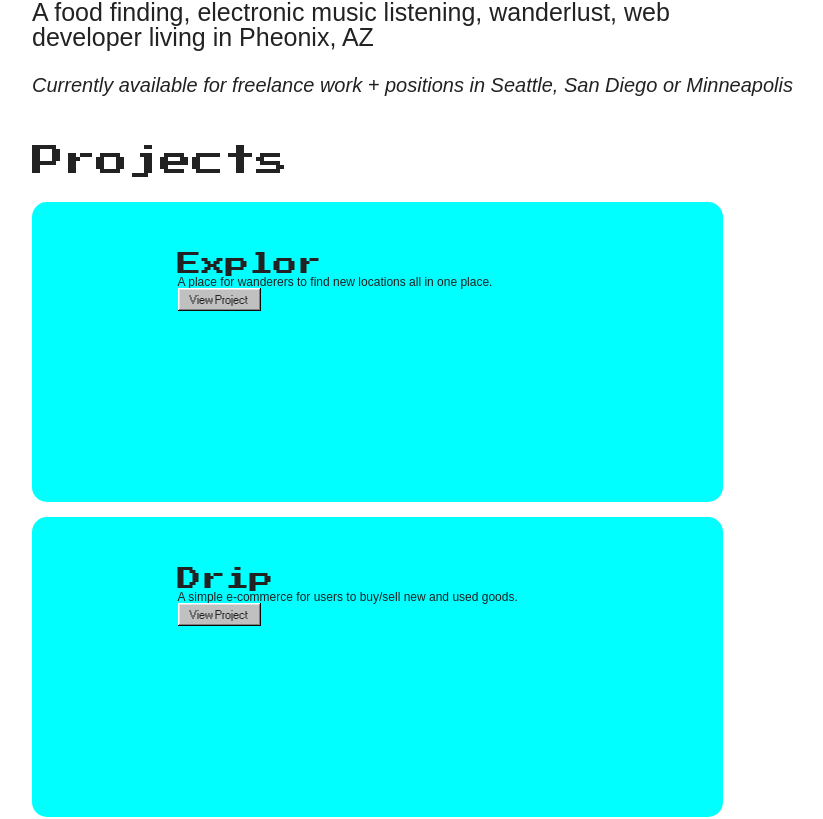
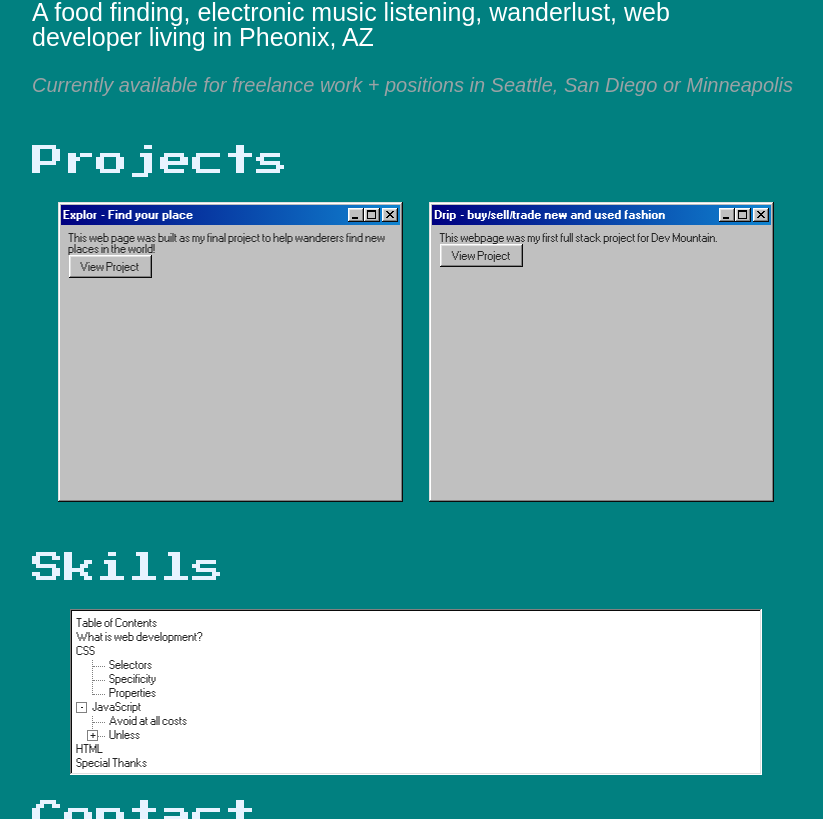
Before and after one commit to RaxaLord/portfolio-v2, a React (Create React App) app: page / in a window 1280 px wide. Shown: the part 310-1129 px from the top of the page, without its empty margins (224-1047 px from the left). Built offline with nearby package versions, Linux system fonts and the light colour scheme.

Commit message:
overall styling 90% completed

```diff
--- a/src/App.css
+++ b/src/App.css
@@ -9,4 +9,5 @@
   width: 60%;
   margin: auto;
   margin-top: 18%;
+  margin-bottom: 50px;
 }
--- a/src/App.js
+++ b/src/App.js
@@ -5,12 +5,14 @@ import '98.css';
 import Main from './Components/Main/Main';
 import Projects from './Components/Projects/Projects';
 import Contact from './Components/Contact/Contact';
+import Skills from './Components/Skills/Skills';
 
 function App() {
   return (
     <div className='App'>
       <Main />
       <Projects />
+      <Skills />
       <Contact />
     </div>
   );
--- a/src/Components/Contact/Contact.css
+++ b/src/Components/Contact/Contact.css
@@ -1,6 +1,6 @@
 .contact-form {
   width: 90%;
-  /* margin: auto; */
+  margin: auto;
 }
 
 textarea {
--- a/src/Components/Main/Main.css
+++ b/src/Components/Main/Main.css
@@ -8,11 +8,13 @@
   width: 650px;
   font-size: 25px;
   margin-bottom: 25px;
+  color: white;
 }
 
 .heading-sub-info {
   font-style: italic;
   font-size: 20px;
+  color: #9ba2a5;
 }
 
 .main {
--- a/src/Components/Projects/Projects.css
+++ b/src/Components/Projects/Projects.css
@@ -1,20 +1,25 @@
-.project-wrapper {
+.project-container {
   margin-bottom: 50px;
 }
 
+.project-wrapper {
+  display: flex;
+  justify-content: space-evenly;
+}
+
 .project {
-  width: 90%;
+  width: 45%;
   height: 300px;
-  background-color: aqua;
+  /* background-color: aqua;
+  display: flex;
   border-radius: 15px;
   margin-bottom: 15px;
-  display: flex;
   justify-content: center;
-  align-items: center;
+  align-items: center; */
 }
 
-.project_content {
+/* .project_content {
   width: 400px;
   height: 200px;
-  /* background-color: azure; */
-}
+  background-color: azure;
+} */
--- a/src/Components/Projects/Projects.js
+++ b/src/Components/Projects/Projects.js
@@ -3,10 +3,48 @@ import './Projects.css';
 
 export default function Projects() {
   return (
-    <div className='project-wrapper'>
+    <div className='project-container'>
       <h3>Projects</h3>
+      <div className='project-wrapper'>
+        <div class='window project'>
+          <div class='title-bar'>
+            <div class='title-bar-text'>Explor - Find your place</div>
+            <div class='title-bar-controls'>
+              <button aria-label='Minimize'></button>
+              <button aria-label='Maximize'></button>
+              <button aria-label='Close'></button>
+            </div>
+          </div>
+          <div class='window-body'>
+            <p>
+              This web page was built as my final project to help wanderers find
+              new places in the world!
+            </p>
+            <button>View Project</button>
+          </div>
+        </div>
 
-      <section className='project drip'>
+        <div class='window project'>
+          <div class='title-bar'>
+            <div class='title-bar-text'>
+              Drip - buy/sell/trade new and used fashion
+            </div>
+            <div class='title-bar-controls'>
+              <button aria-label='Minimize'></button>
+              <button aria-label='Maximize'></button>
+              <button aria-label='Close'></button>
+            </div>
+          </div>
+          <div class='window-body'>
+            <p>
+              This webpage was my first full stack project for Dev Mountain.
+            </p>
+            <button>View Project</button>
+          </div>
+        </div>
+      </div>
+
+      {/* <section className='project drip'>
         <div className='project_content'>
           <h4>Explor</h4>
           <p>A place for wanderers to find new locations all in one place.</p>
@@ -20,7 +58,7 @@ export default function Projects() {
           <p>A simple e-commerce for users to buy/sell new and used goods.</p>
           <button>View Project</button>
         </div>
-      </section>
+      </section> */}
     </div>
   );
 }
--- /dev/null
+++ b/src/Components/Skills/Skills.css
@@ -0,0 +1,8 @@
+.skills-container {
+  margin-bottom: 25px;
+}
+
+.skills-wrapper {
+  width: 90%;
+  margin: auto;
+}
--- /dev/null
+++ b/src/Components/Skills/Skills.js
@@ -0,0 +1,68 @@
+import React from 'react';
+import './Skills.css';
+
+export default function Skills() {
+  return (
+    <div className='skills-container'>
+      <h3>Skills</h3>
+      {/* <ul>
+        <li>HTML</li>
+        <li>CSS</li>
+        <li>JavaScript</li>
+        <li>React</li>
+        <li>Redux</li>
+        <li>Express</li>
+        <li>Holder</li>
+        <li>Holder</li>
+        <li>Holder</li>
+        <li>Holder</li>
+      </ul> */}
+
+      <div className='skills-wrapper'>
+        <ul class='tree-view'>
+          <li>Table of Contents</li>
+          <li>What is web development?</li>
+          <li>
+            CSS
+            <ul>
+              <li>Selectors</li>
+              <li>Specificity</li>
+              <li>Properties</li>
+            </ul>
+          </li>
+          <li>
+            <details open>
+              <summary>JavaScript</summary>
+              <ul>
+                <li>Avoid at all costs</li>
+                <li>
+                  <details>
+                    <summary>Unless</summary>
+                    <ul>
+                      <li>Avoid</li>
+                      <li>
+                        <details>
+                          <summary>At</summary>
+                          <ul>
+                            <li>Avoid</li>
+                            <li>At</li>
+                            <li>All</li>
+                            <li>Cost</li>
+                          </ul>
+                        </details>
+                      </li>
+                      <li>All</li>
+                      <li>Cost</li>
+                    </ul>
+                  </details>
+                </li>
+              </ul>
+            </details>
+          </li>
+          <li>HTML</li>
+          <li>Special Thanks</li>
+        </ul>
+      </div>
+    </div>
+  );
+}
--- a/src/index.css
+++ b/src/index.css
@@ -3,6 +3,7 @@ body {
   font-family: arial, sans-serif;
   -webkit-font-smoothing: antialiased;
   -moz-osx-font-smoothing: grayscale;
+  background-color: #018080;
 }
 
 /* code {
@@ -19,4 +20,9 @@ h4 {
 
 h3 {
   margin-bottom: 25px;
+  color: #e7f3ff;
 }
+
+h1 {
+  color: white;
+}
```
